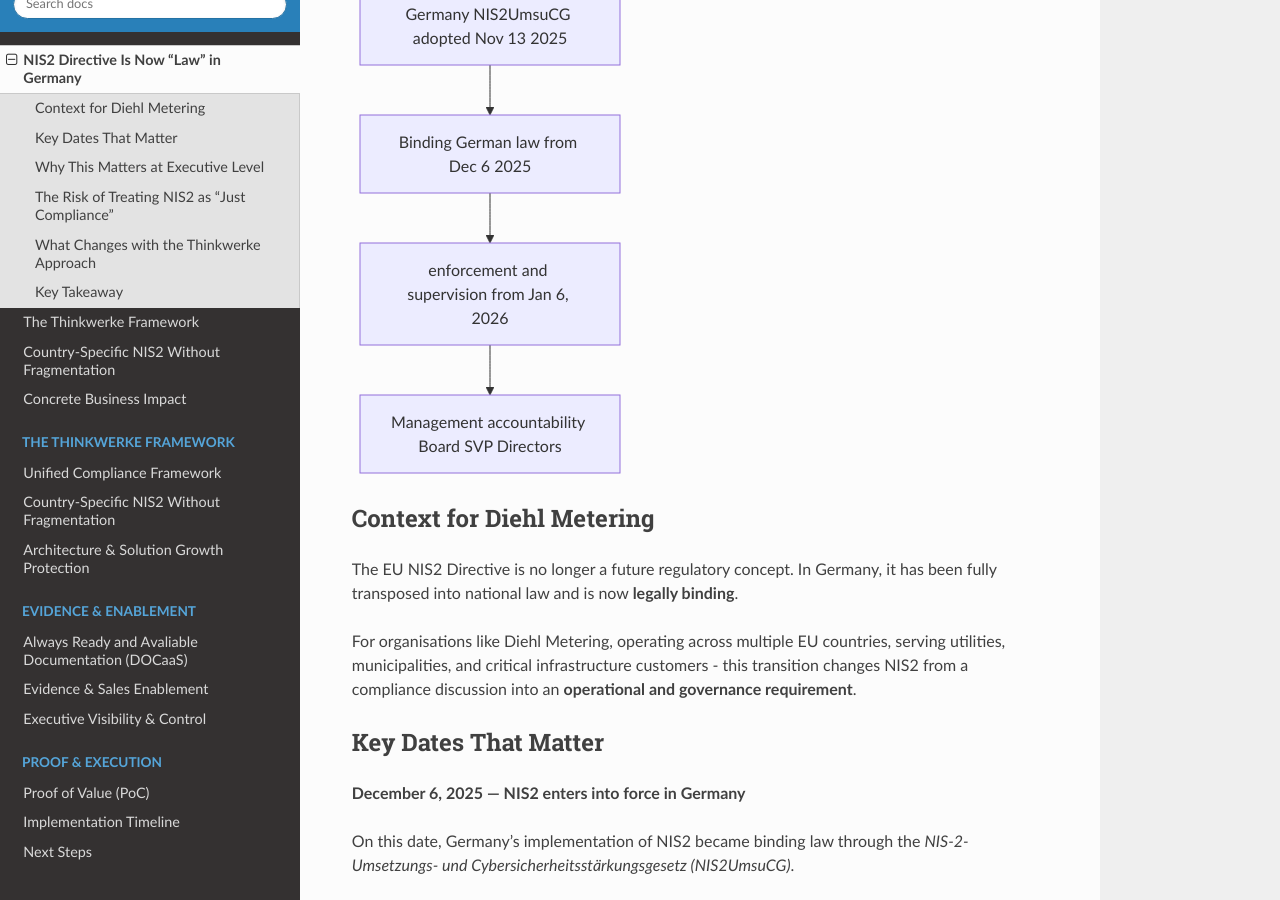
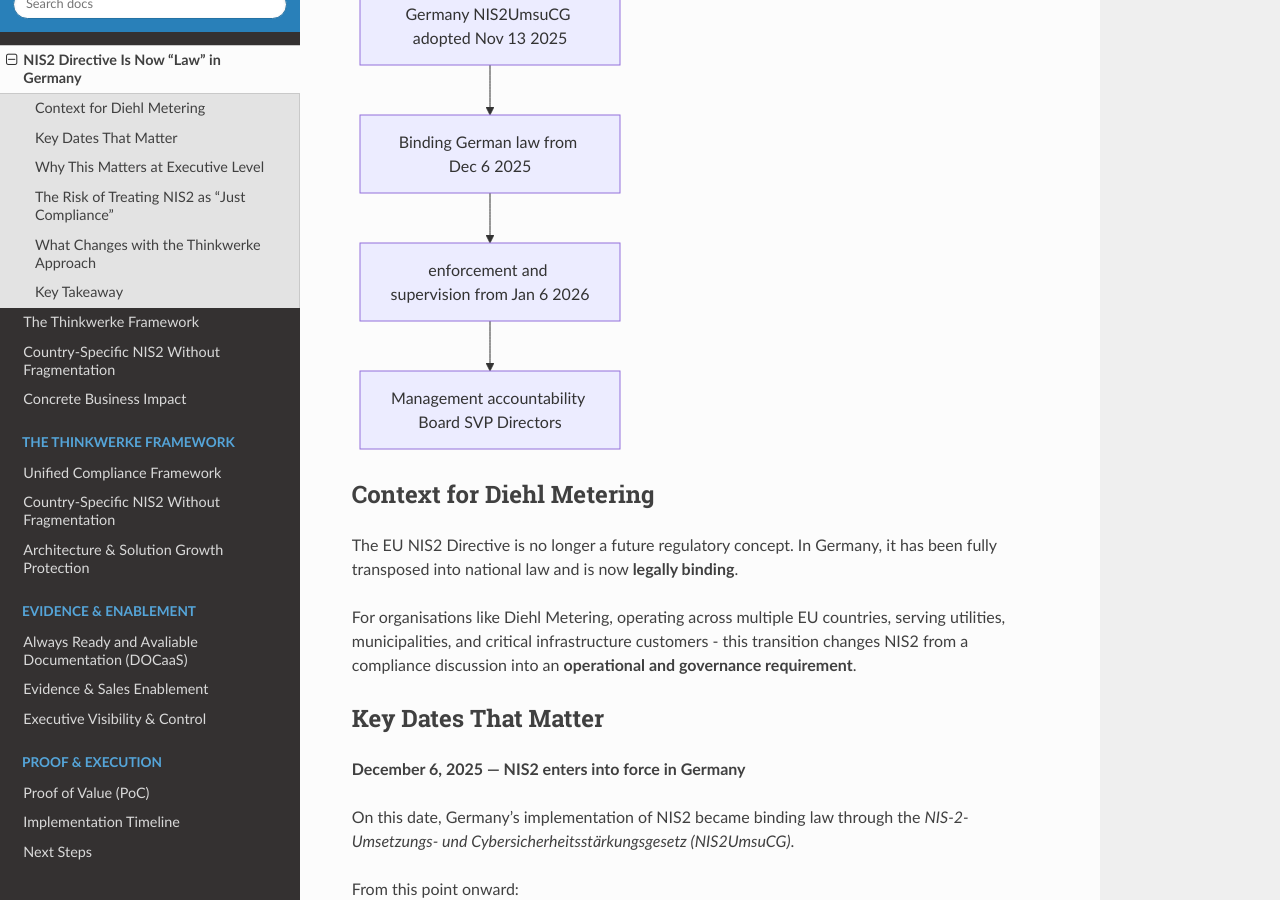
Before and after one commit to Mynkskhr/diehlmetering, a Sphinx documentation site: the page built from docs/source/nis2-2026.rst, in a window 1280 px wide and 900 px high, scrolled down 453 px. Built offline with Sphinx 7.4.7 and the Read the Docs theme 3.1.0, drawn with Linux system fonts in a browser that asks for light colours; pages that are not in the unit, such as notebooks, are missing from menus.

Commit message:
Update nis2-2026.rst

```diff
--- a/docs/source/nis2-2026.rst
+++ b/docs/source/nis2-2026.rst
@@ -13,7 +13,7 @@
        EU[EU NIS2 Directive 2022/2555]
        DE[Germany NIS2UmsuCG adopted Nov 13 2025]
        LAW[Binding German law from Dec 6 2025]
-       BSI[enforcement and supervision from Jan 6, 2026]
+       BSI[enforcement and supervision from Jan 6 2026]
        MGMT[Management accountability Board SVP Directors]
 
        EU --> DE
```
